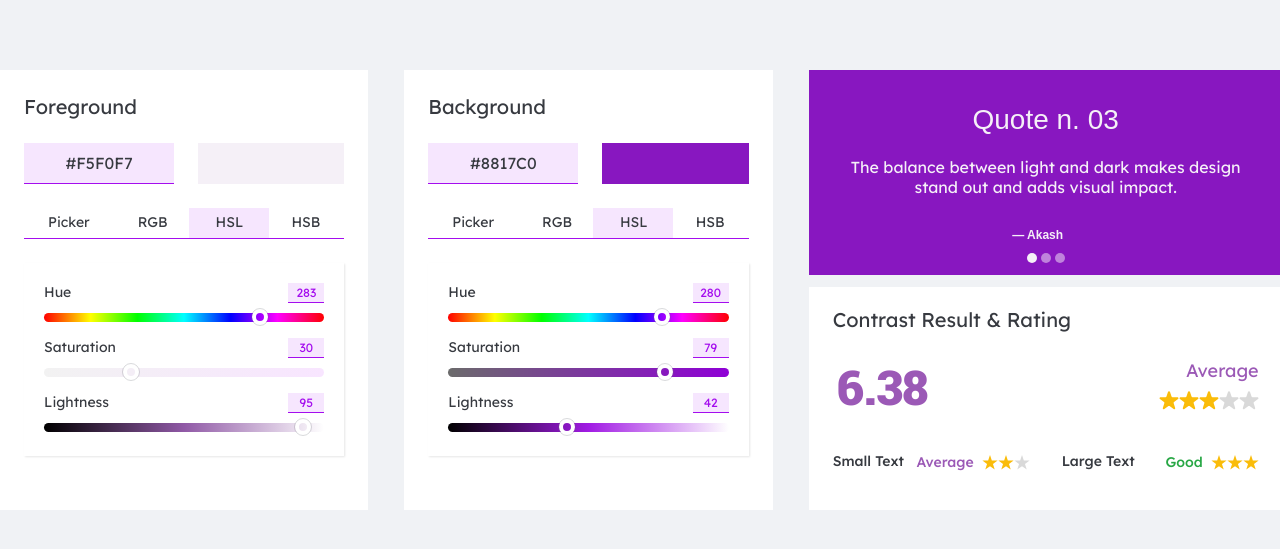
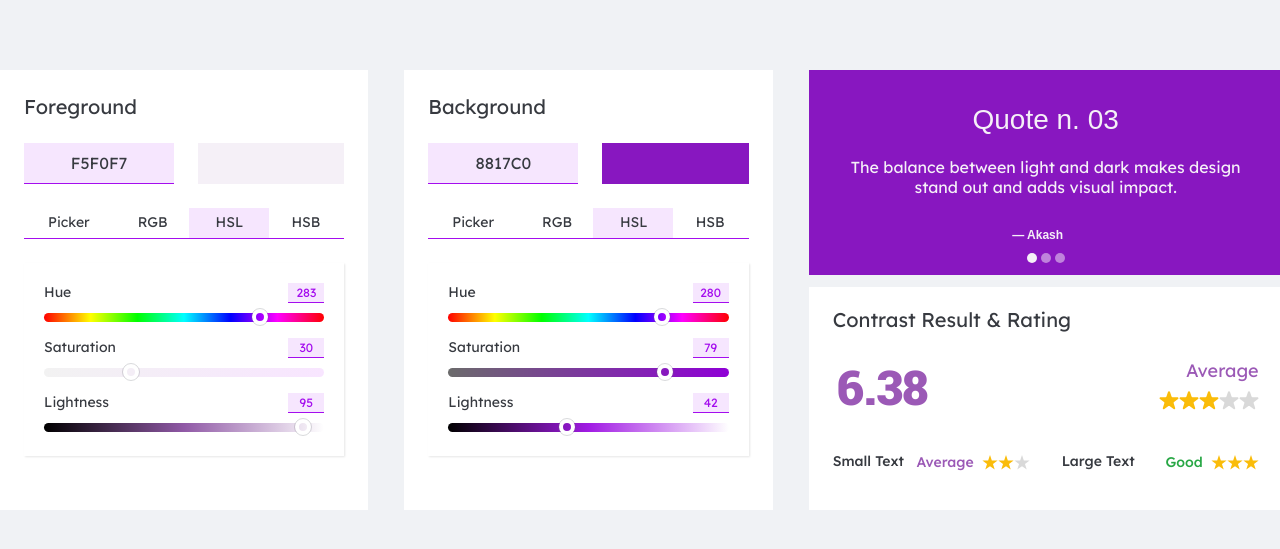
Before and after one commit to akashrahman-me/colors-lib, a Next.js app: page / in a window 1280 px wide. Shown: the part 295-844 px from the top of the page. Built offline with nearby package versions, Linux system fonts and the light colour scheme; a web font is replaced by a local one.

Commit message:
improve acceccibility

```diff
--- a/src/app/page.tsx
+++ b/src/app/page.tsx
@@ -26,7 +26,7 @@ function Home() {
                </div>
             </div>
          </section>
-         <section className="mb-20">
+         <section className="mb-20 overflow-hidden">
             <div className="container">
                <div className="flex gap-9 max-w-7xl mx-auto">
                   <ColorUnit
--- a/src/components/common/ColorSlider.tsx
+++ b/src/components/common/ColorSlider.tsx
@@ -31,6 +31,7 @@ function ColorSlider({ value, onChange, background, max, min, label }: ColorSlid
          <label className="flex items-center justify-between gap-4">
             <b className="text-sm leading-normal font-normal">{label}</b>
             <input
+               tabIndex={457}
                type="number"
                className="py-0.5 w-9 text-xs leading-normal text-primary-700 bg-primary-700/10 border-b border-primary-700 text-center appearance-none"
                value={inputValue}
@@ -41,6 +42,7 @@ function ColorSlider({ value, onChange, background, max, min, label }: ColorSlid
          </label>
          <input
             type="range"
+            tabIndex={562}
             min={min}
             max={max}
             value={value}
--- a/src/components/globals/ColorUnit.tsx
+++ b/src/components/globals/ColorUnit.tsx
@@ -85,36 +85,34 @@ function ColorUnit({ label, setColor, color }: ColorUnitProps) {
       <div className="bg-white pt-6 px-6 pb-12 flex gap-6 flex-col">
          <h4 className="text-xl leading-normal">{label}</h4>
          <div className="flex gap-6">
-            <div className="relative">
-               <div className="text-base leading-normal uppercase absolute top-1/2 -translate-y-1/2 -translate-x-1/2 left-1/2">
+            <div className="relative z-0">
+               <div className="text-base leading-normal uppercase absolute top-1/2 -translate-y-1/2 -translate-x-1/2 left-1/2 -z-10">
                   <motion.span
                      className="block"
                      initial={{ opacity: 0 }}
-                     animate={copied ? { opacity: [1, 0], y: [0, -56] } : {}}
+                     animate={
+                        copied
+                           ? {
+                                opacity: [1, 0],
+                                y: [0, -56],
+                             }
+                           : {}
+                     }
                      transition={{ duration: 0.5 }}
                   >
-                     {value}
+                     {color.replace("#", "")}
                   </motion.span>
                </div>
-               <motion.input
-                  transition={{ duration: 0.5 }}
-                  animate={
-                     copied
-                        ? {
-                             x: [
-                                10, 0, -10, 8, 0, -8, 6, 0, -6, 4, 0, -4, 2, 0, -2, 1, 0,
-                                -1,
-                             ],
-                          }
-                        : {}
-                  }
-                  value={value}
+               <input
+                  tabIndex={348}
+                  value={color.replace("#", "")}
                   onChange={(e) => setValue(e.currentTarget.value)}
                   onBlur={(e) => submitColor(e.currentTarget.value)}
-                  className="bg-primary-700/10 uppercase py-2.5 px-4 border-b border-primary-700 text-base leading-normal min-w-0 w-full max-w-[150px] text-center"
+                  className="bg-primary-700/10 uppercase py-2.5 px-4 border-b border-primary-700 text-base leading-normal min-w-0 w-full max-w-[150px] text-center relative z-10"
                />
             </div>
             <div
+               aria-label="Copy to clipboard"
                onClick={copyToClipboard}
                className="py-2.5 px-5 flex-1"
                role="button"
@@ -171,3 +169,14 @@ function ColorUnit({ label, setColor, color }: ColorUnitProps) {
 }
 
 export default ColorUnit;
+
+// animate={
+//    copied
+//       ? {
+//            x: [
+//               10, 0, -10, 8, 0, -8, 6, 0, -6, 4, 0, -4, 2, 0, -2, 1, 0,
+//               -1, 0,
+//            ],
+//         }
+//       : {}
+// }
--- a/src/styles/main.css
+++ b/src/styles/main.css
@@ -12,6 +12,10 @@ html {
 
 body {
    @apply font-lexend text-gray-700 leading-tight;
+}
+
+::selection {
+   @apply bg-primary-700/50;
 }
 
 .leading-normal {
```
